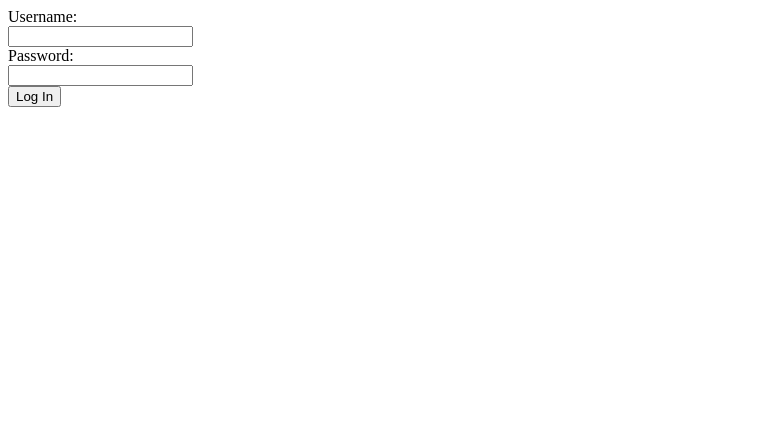
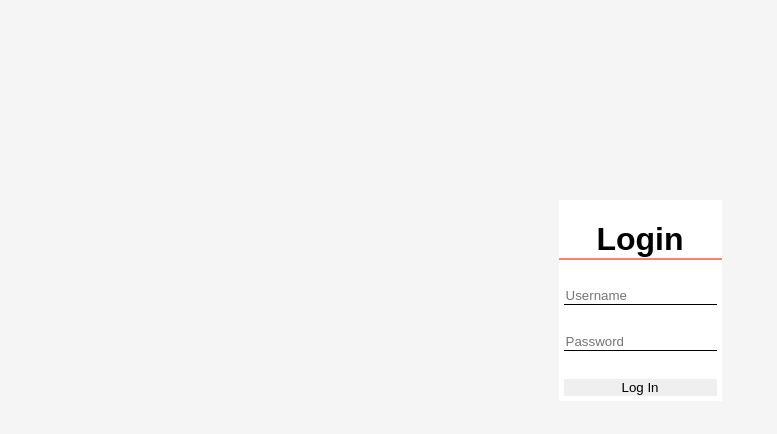
Before and after one commit to Towny1996/Natwest.Hacktahon.UI, an Angular app: page /login in a window 1280 px wide. Shown: the top 434 px of the page, without its empty margins (0-777 px from the left). Built offline with nearby package versions, Linux system fonts and the light colour scheme.

Commit message:
login css

```diff
--- a/src/app/login/login.component.html
+++ b/src/app/login/login.component.html
@@ -1,9 +1,8 @@
-<div>
-  <form>
-    Username:<br />
-    <input type="text" /><br />
-    Password:<br />
-    <input type="text" /><br />
-    <input type="submit" value="Log In" />
+<div class="login-page">
+  <form class="login-form">
+    <h1>Login</h1>
+    <input type="text" placeholder="Username" /><br />
+    <input type="text" placeholder="Password" /><br />
+    <input class="submit-button" type="submit" value="Log In" />
   </form>
 </div>
--- a/src/app/login/login.component.scss
+++ b/src/app/login/login.component.scss
@@ -0,0 +1,31 @@
+.login-page {
+  font-family: arial;
+  display: block;
+  height: 1000px;
+  width: 100%;
+
+  .login-form {
+    background-color: white;
+    display: flex;
+    flex-direction: column;
+    width: 163px;
+    margin: auto;
+    margin-top: 200px;
+    // border: 2px solid green;
+
+    h1 {
+      text-align: center;
+      border-bottom: 2px solid salmon;
+    }
+
+    input {
+      margin: 5px;
+      border: none;
+      border-bottom: 1px solid black;
+    }
+
+    .submit-button {
+      border-bottom: none;
+    }
+  }
+}
--- a/src/styles.scss
+++ b/src/styles.scss
@@ -1 +1,9 @@
-/* You can add global styles to this file, and also import other style files */
+html {
+  height: 100%;
+  width: 100%;
+
+  body {
+    margin: 0px;
+    background-color: whitesmoke;
+  }
+}
```
